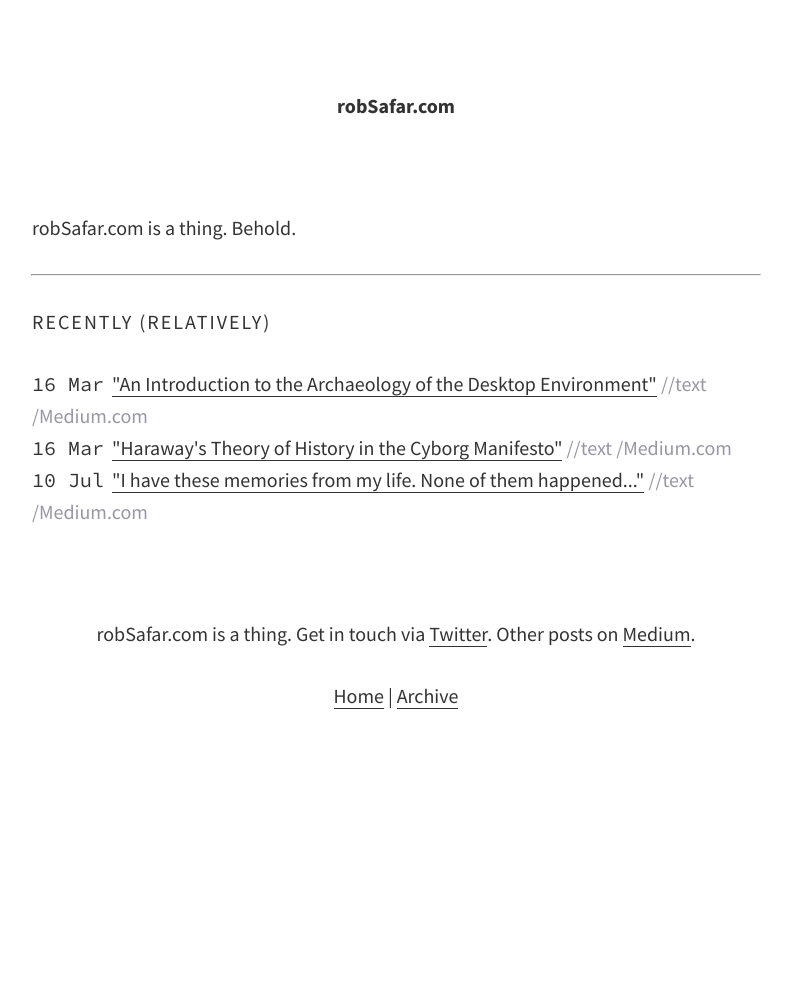
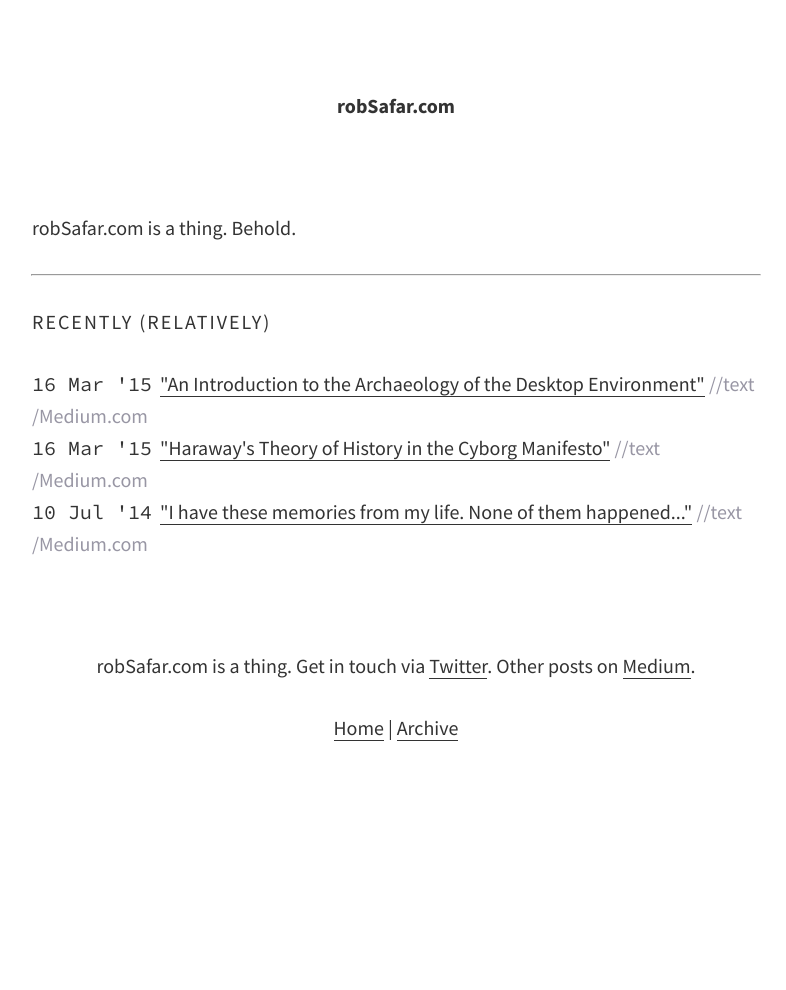
Before and after one commit to whereof-thereof/NotReally, a Jekyll site: the page built from index.html, in a window 1280 px wide. Shown: the whole page, without its empty margins (244-1030 px from the left). Built offline with Jekyll 4.4.1, drawn with Linux system fonts in a browser that asks for light colours.

Commit message:
Year to front page listing

```diff
--- a/index.html
+++ b/index.html
@@ -13,7 +13,7 @@ layout: home
   <ul class="post-list">
     {% for post in site.posts limit:10 %}
       <li>
-        <span class="mono">{{ post.date | date:"%d&nbsp;%b" }}</span>&nbsp;
+        <span class="mono">{{ post.date | date:"%d&nbsp;%b&nbsp;'%y" }}</span>&nbsp;
         {% if post.platform %}
           <a href="{{ post.exturl }}">"{{ post.title }}"</a>
         {% else %}
```
